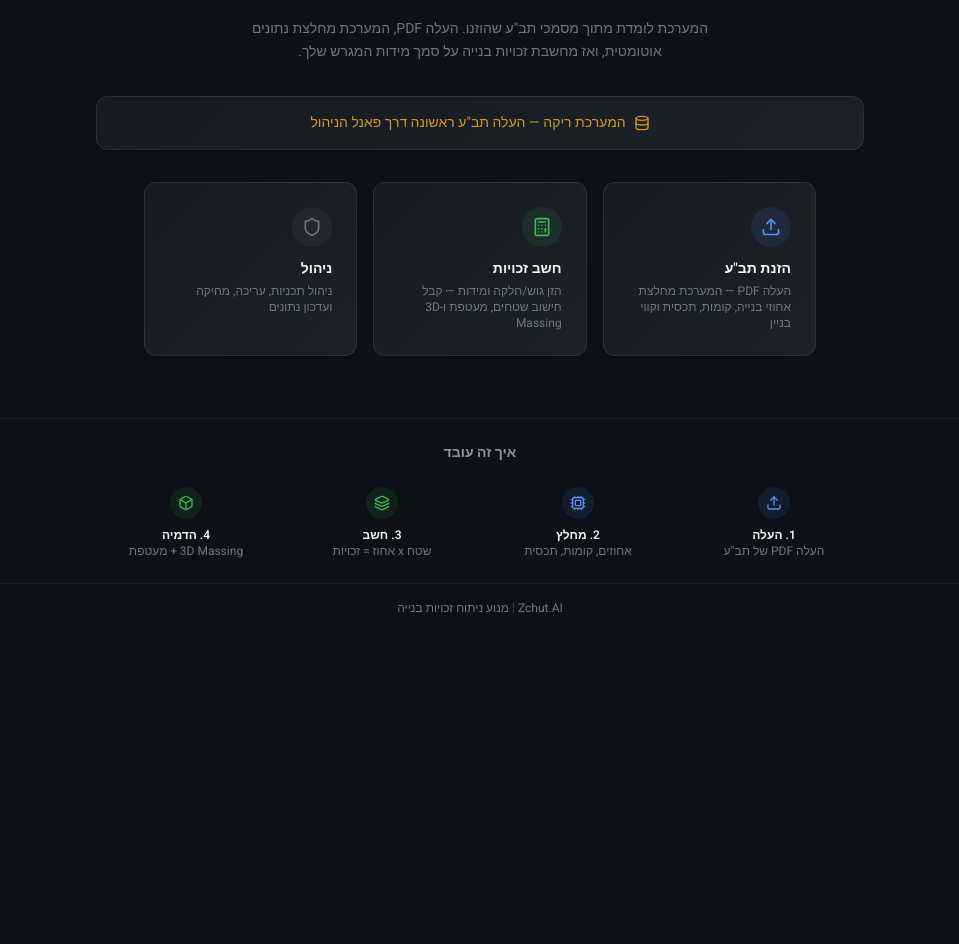
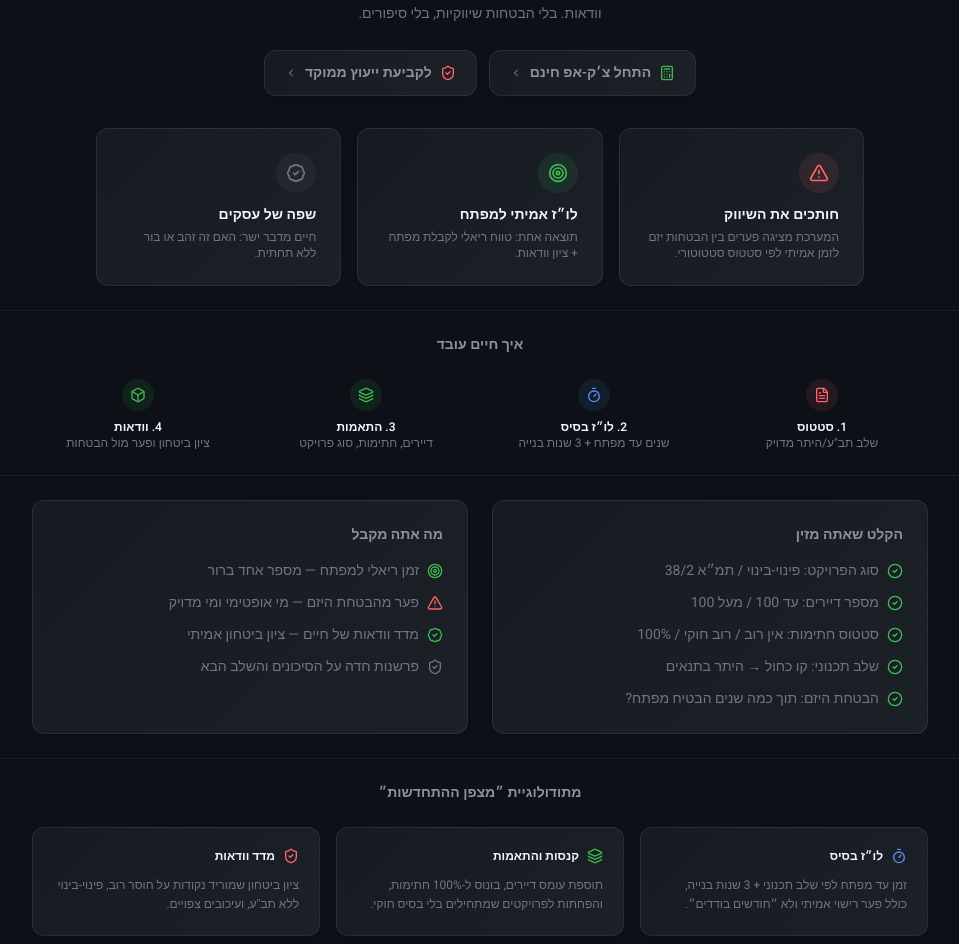
Before and after one commit to chaimfinn-prog/dedult, a Next.js app: page / in a window 1280 px wide. Shown: the part 168-1112 px from the top of the page, without its empty margins (160-1119 px from the left). Before the commit the page ends 800 px from the top, so only its background shows below. Built offline with nearby package versions, Linux system fonts and the light colour scheme.

Commit message:
Update home page for Haim checkup concept

```diff
--- a/src/app/page.tsx
+++ b/src/app/page.tsx
@@ -1,25 +1,18 @@
 'use client';
 
-import { useState, useEffect } from 'react';
 import { motion } from 'framer-motion';
 import {
-  Building2, Calculator, Shield, Upload, ChevronLeft,
-  Database, Cpu, Layers, Box,
+  Building2, Calculator, ShieldCheck, ChevronLeft,
+  Layers, Box, AlertTriangle, CheckCircle2, Target, Timer,
+  BadgeCheck, FileText, ArrowUpRight,
 } from 'lucide-react';
-import { getPlanCount } from '@/services/db';
 
 export default function Home() {
-  const [planCount, setPlanCount] = useState(0);
-
-  useEffect(() => {
-    getPlanCount().then(setPlanCount);
-  }, []);
-
   return (
     <div className="min-h-screen flex flex-col">
       {/* Hero */}
       <div className="flex-1 flex items-center justify-center p-6">
-        <div className="max-w-3xl w-full text-center">
+        <div className="max-w-4xl w-full text-center">
           <motion.div
             initial={{ opacity: 0, y: 20 }}
             animate={{ opacity: 1, y: 0 }}
@@ -31,97 +24,86 @@ export default function Home() {
                 <Building2 className="w-7 h-7 text-green" />
               </div>
               <div className="text-right">
-                <h1 className="text-3xl font-bold tracking-tight">Zchut.AI</h1>
-                <p className="text-xs text-foreground-muted tracking-widest uppercase">Zoning Intelligence Brain</p>
+                <h1 className="text-3xl font-bold tracking-tight">הצ׳ק-אפ של חיים</h1>
+                <p className="text-xs text-foreground-muted tracking-widest uppercase">Reality Check להתחדשות עירונית</p>
               </div>
             </div>
 
             <h2 className="text-xl md:text-2xl font-semibold text-foreground-secondary mb-3">
-              {'מנוע ניתוח זכויות בנייה'}
+              {'מחשבון היתכנות שמחזיר אותך למציאות'}
             </h2>
-            <p className="text-sm text-foreground-muted max-w-lg mx-auto mb-8 leading-relaxed">
-              {'המערכת לומדת מתוך מסמכי תב"ע שהוזנו. העלה PDF, המערכת מחלצת נתונים אוטומטית, ואז מחשבת זכויות בנייה על סמך מידות המגרש שלך.'}
+            <p className="text-sm text-foreground-muted max-w-2xl mx-auto mb-6 leading-relaxed">
+              {'חיים היועץ מנתח סטטוס סטטוטורי, חתימות, ניסיון יזמי ויעילות עירונית – ומוציא לו״ז אמיתי לקבלת מפתח + מדד וודאות. בלי הבטחות שיווקיות, בלי סיפורים.'}
             </p>
 
-            {/* Stats */}
-            {planCount > 0 && (
-              <motion.div
-                initial={{ opacity: 0, scale: 0.95 }}
-                animate={{ opacity: 1, scale: 1 }}
-                transition={{ delay: 0.3 }}
-                className="db-card p-3 inline-flex items-center gap-3 mb-8"
+            <div className="flex flex-col md:flex-row items-center justify-center gap-3 mb-8">
+              <a
+                href="/calculate"
+                className="db-card px-5 py-3 inline-flex items-center gap-2 text-sm font-semibold text-foreground-secondary hover:border-green/30 transition"
               >
-                <Database className="w-4 h-4 text-green" />
-                <span className="text-sm font-medium text-green">{planCount} {'תכניות במערכת'}</span>
-              </motion.div>
-            )}
-
-            {planCount === 0 && (
-              <motion.div
-                initial={{ opacity: 0, scale: 0.95 }}
-                animate={{ opacity: 1, scale: 1 }}
-                transition={{ delay: 0.3 }}
-                className="db-card p-4 mb-8 border border-[rgba(245,158,11,0.15)]"
+                <Calculator className="w-4 h-4 text-green" />
+                {'התחל צ׳ק-אפ חינם'}
+                <ChevronLeft className="w-3 h-3" />
+              </a>
+              <a
+                href="#cta"
+                className="db-card px-5 py-3 inline-flex items-center gap-2 text-sm font-semibold text-foreground-secondary hover:border-[rgba(248,81,73,0.35)] transition"
               >
-                <div className="flex items-center gap-2 justify-center text-sm text-gold">
-                  <Database className="w-4 h-4" />
-                  <span>{'המערכת ריקה — העלה תב"ע ראשונה דרך פאנל הניהול'}</span>
-                </div>
-              </motion.div>
-            )}
+                <ShieldCheck className="w-4 h-4 text-red-400" />
+                {'לקביעת ייעוץ ממוקד'}
+                <ChevronLeft className="w-3 h-3" />
+              </a>
+            </div>
 
             {/* Action Cards */}
-            <div className="grid grid-cols-1 md:grid-cols-3 gap-4 max-w-2xl mx-auto">
-              <motion.a
-                href="/admin"
+            <div className="grid grid-cols-1 md:grid-cols-3 gap-4 max-w-3xl mx-auto">
+              <motion.div
                 initial={{ opacity: 0, y: 20 }}
                 animate={{ opacity: 1, y: 0 }}
                 transition={{ delay: 0.2 }}
-                className="db-card p-6 hover:border-accent/30 transition-all group cursor-pointer text-right"
+                className="db-card p-6 hover:border-red-400/30 transition-all group text-right"
               >
-                <div className="w-10 h-10 rounded-xl bg-accent/10 flex items-center justify-center mb-3 group-hover:bg-accent/20 transition-colors">
-                  <Upload className="w-5 h-5 text-accent" />
+                <div className="w-10 h-10 rounded-xl bg-red-400/10 flex items-center justify-center mb-3 group-hover:bg-red-400/20 transition-colors">
+                  <AlertTriangle className="w-5 h-5 text-red-400" />
                 </div>
                 <h3 className="font-semibold text-sm mb-1 flex items-center gap-1">
-                  {'הזנת תב"ע'}
+                  {'חותכים את השיווק'}
                   <ChevronLeft className="w-3 h-3 opacity-0 group-hover:opacity-100 transition-opacity" />
                 </h3>
-                <p className="text-xs text-foreground-muted">{'העלה PDF — המערכת מחלצת אחוזי בנייה, קומות, תכסית וקווי בניין'}</p>
-              </motion.a>
+                <p className="text-xs text-foreground-muted">{'המערכת מציגה פערים בין הבטחות יזם לזמן אמיתי לפי סטטוס סטטוטורי.'}</p>
+              </motion.div>
 
-              <motion.a
-                href="/calculate"
+              <motion.div
                 initial={{ opacity: 0, y: 20 }}
                 animate={{ opacity: 1, y: 0 }}
                 transition={{ delay: 0.3 }}
-                className="db-card p-6 hover:border-green/30 transition-all group cursor-pointer text-right"
+                className="db-card p-6 hover:border-green/30 transition-all group text-right"
               >
                 <div className="w-10 h-10 rounded-xl bg-green/10 flex items-center justify-center mb-3 group-hover:bg-green/20 transition-colors">
-                  <Calculator className="w-5 h-5 text-green" />
+                  <Target className="w-5 h-5 text-green" />
                 </div>
                 <h3 className="font-semibold text-sm mb-1 flex items-center gap-1">
-                  {'חשב זכויות'}
+                  {'לו״ז אמיתי למפתח'}
                   <ChevronLeft className="w-3 h-3 opacity-0 group-hover:opacity-100 transition-opacity" />
                 </h3>
-                <p className="text-xs text-foreground-muted">{'הזן גוש/חלקה ומידות — קבל חישוב שטחים, מעטפת ו-3D Massing'}</p>
-              </motion.a>
+                <p className="text-xs text-foreground-muted">{'תוצאה אחת: טווח ריאלי לקבלת מפתח + ציון וודאות.'}</p>
+              </motion.div>
 
-              <motion.a
-                href="/admin"
+              <motion.div
                 initial={{ opacity: 0, y: 20 }}
                 animate={{ opacity: 1, y: 0 }}
                 transition={{ delay: 0.4 }}
-                className="db-card p-6 hover:border-[rgba(255,255,255,0.15)] transition-all group cursor-pointer text-right"
+                className="db-card p-6 hover:border-[rgba(255,255,255,0.15)] transition-all group text-right"
               >
                 <div className="w-10 h-10 rounded-xl bg-[rgba(255,255,255,0.04)] flex items-center justify-center mb-3 group-hover:bg-[rgba(255,255,255,0.08)] transition-colors">
-                  <Shield className="w-5 h-5 text-foreground-muted" />
+                  <BadgeCheck className="w-5 h-5 text-foreground-muted" />
                 </div>
                 <h3 className="font-semibold text-sm mb-1 flex items-center gap-1">
-                  {'ניהול'}
+                  {'שפה של עסקים'}
                   <ChevronLeft className="w-3 h-3 opacity-0 group-hover:opacity-100 transition-opacity" />
                 </h3>
-                <p className="text-xs text-foreground-muted">{'ניהול תכניות, עריכה, מחיקה ועדכון נתונים'}</p>
-              </motion.a>
+                <p className="text-xs text-foreground-muted">{'חיים מדבר ישר: האם זה זהב או בור ללא תחתית.'}</p>
+              </motion.div>
             </div>
           </motion.div>
         </div>
@@ -129,25 +111,25 @@ export default function Home() {
 
       {/* How it works */}
       <div className="border-t border-[rgba(255,255,255,0.06)] p-6">
-        <div className="max-w-3xl mx-auto">
-          <h3 className="text-sm font-semibold text-foreground-secondary text-center mb-6">איך זה עובד</h3>
+        <div className="max-w-4xl mx-auto">
+          <h3 className="text-sm font-semibold text-foreground-secondary text-center mb-6">איך חיים עובד</h3>
           <div className="grid grid-cols-1 md:grid-cols-4 gap-4 text-center text-xs">
             <div className="flex flex-col items-center gap-2">
-              <div className="w-8 h-8 rounded-lg bg-accent/10 flex items-center justify-center">
-                <Upload className="w-4 h-4 text-accent" />
+              <div className="w-8 h-8 rounded-lg bg-red-400/10 flex items-center justify-center">
+                <FileText className="w-4 h-4 text-red-400" />
               </div>
               <div>
-                <div className="font-semibold">1. העלה</div>
-                <div className="text-foreground-muted">{'העלה PDF של תב"ע'}</div>
+                <div className="font-semibold">1. סטטוס</div>
+                <div className="text-foreground-muted">{'שלב תב"ע/היתר מדויק'}</div>
               </div>
             </div>
             <div className="flex flex-col items-center gap-2">
               <div className="w-8 h-8 rounded-lg bg-accent/10 flex items-center justify-center">
-                <Cpu className="w-4 h-4 text-accent" />
+                <Timer className="w-4 h-4 text-accent" />
               </div>
               <div>
-                <div className="font-semibold">2. מחלץ</div>
-                <div className="text-foreground-muted">{'אחוזים, קומות, תכסית'}</div>
+                <div className="font-semibold">2. לו״ז בסיס</div>
+                <div className="text-foreground-muted">{'שנים עד מפתח + 3 שנות בנייה'}</div>
               </div>
             </div>
             <div className="flex flex-col items-center gap-2">
@@ -155,8 +137,8 @@ export default function Home() {
                 <Layers className="w-4 h-4 text-green" />
               </div>
               <div>
-                <div className="font-semibold">3. חשב</div>
-                <div className="text-foreground-muted">{'שטח x אחוז = זכויות'}</div>
+                <div className="font-semibold">3. התאמות</div>
+                <div className="text-foreground-muted">{'דיירים, חתימות, סוג פרויקט'}</div>
               </div>
             </div>
             <div className="flex flex-col items-center gap-2">
@@ -164,19 +146,132 @@ export default function Home() {
                 <Box className="w-4 h-4 text-green" />
               </div>
               <div>
-                <div className="font-semibold">4. הדמיה</div>
-                <div className="text-foreground-muted">{'3D Massing + מעטפת'}</div>
+                <div className="font-semibold">4. וודאות</div>
+                <div className="text-foreground-muted">{'ציון ביטחון ופער מול הבטחות'}</div>
               </div>
             </div>
           </div>
         </div>
       </div>
 
+      {/* Inputs + Outputs */}
+      <div className="border-t border-[rgba(255,255,255,0.06)] p-6">
+        <div className="max-w-4xl mx-auto grid grid-cols-1 md:grid-cols-2 gap-6">
+          <div className="db-card p-6 text-right">
+            <h3 className="text-sm font-semibold text-foreground-secondary mb-4">הקלט שאתה מזין</h3>
+            <ul className="space-y-3 text-sm text-foreground-muted">
+              <li className="flex items-center gap-2">
+                <CheckCircle2 className="w-4 h-4 text-green" />
+                {'סוג הפרויקט: פינוי-בינוי / תמ״א 38/2'}
+              </li>
+              <li className="flex items-center gap-2">
+                <CheckCircle2 className="w-4 h-4 text-green" />
+                {'מספר דיירים: עד 100 / מעל 100'}
+              </li>
+              <li className="flex items-center gap-2">
+                <CheckCircle2 className="w-4 h-4 text-green" />
+                {'סטטוס חתימות: אין רוב / רוב חוקי / 100%'}
+              </li>
+              <li className="flex items-center gap-2">
+                <CheckCircle2 className="w-4 h-4 text-green" />
+                {'שלב תכנוני: קו כחול → היתר בתנאים'}
+              </li>
+              <li className="flex items-center gap-2">
+                <CheckCircle2 className="w-4 h-4 text-green" />
+                {'הבטחת היזם: תוך כמה שנים הבטיח מפתח?'}
+              </li>
+            </ul>
+          </div>
+          <div className="db-card p-6 text-right">
+            <h3 className="text-sm font-semibold text-foreground-secondary mb-4">מה אתה מקבל</h3>
+            <ul className="space-y-3 text-sm text-foreground-muted">
+              <li className="flex items-center gap-2">
+                <Target className="w-4 h-4 text-green" />
+                {'זמן ריאלי למפתח — מספר אחד ברור'}
+              </li>
+              <li className="flex items-center gap-2">
+                <AlertTriangle className="w-4 h-4 text-red-400" />
+                {'פער מהבטחת היזם — מי אופטימי ומי מדויק'}
+              </li>
+              <li className="flex items-center gap-2">
+                <BadgeCheck className="w-4 h-4 text-green" />
+                {'מדד וודאות של חיים — ציון ביטחון אמיתי'}
+              </li>
+              <li className="flex items-center gap-2">
+                <ShieldCheck className="w-4 h-4 text-foreground-muted" />
+                {'פרשנות חדה על הסיכונים והשלב הבא'}
+              </li>
+            </ul>
+          </div>
+        </div>
+      </div>
+
+      {/* Methodology */}
+      <div className="border-t border-[rgba(255,255,255,0.06)] p-6">
+        <div className="max-w-4xl mx-auto">
+          <h3 className="text-sm font-semibold text-foreground-secondary text-center mb-6">מתודולוגיית ״מצפן ההתחדשות״</h3>
+          <div className="grid grid-cols-1 md:grid-cols-3 gap-4 text-right text-xs">
+            <div className="db-card p-5">
+              <div className="flex items-center gap-2 mb-3">
+                <Timer className="w-4 h-4 text-accent" />
+                <span className="font-semibold">לו״ז בסיס</span>
+              </div>
+              <p className="text-foreground-muted leading-relaxed">
+                {'זמן עד מפתח לפי שלב תכנוני + 3 שנות בנייה, כולל פער רישוי אמיתי ולא ״חודשים בודדים״.'}
+              </p>
+            </div>
+            <div className="db-card p-5">
+              <div className="flex items-center gap-2 mb-3">
+                <Layers className="w-4 h-4 text-green" />
+                <span className="font-semibold">קנסות והתאמות</span>
+              </div>
+              <p className="text-foreground-muted leading-relaxed">
+                {'תוספת עומס דיירים, בונוס ל-100% חתימות, והפחתות לפרויקטים שמתחילים בלי בסיס חוקי.'}
+              </p>
+            </div>
+            <div className="db-card p-5">
+              <div className="flex items-center gap-2 mb-3">
+                <ShieldCheck className="w-4 h-4 text-red-400" />
+                <span className="font-semibold">מדד וודאות</span>
+              </div>
+              <p className="text-foreground-muted leading-relaxed">
+                {'ציון ביטחון שמוריד נקודות על חוסר רוב, פינוי-בינוי ללא תב"ע, ועיכובים צפויים.'}
+              </p>
+            </div>
+          </div>
+        </div>
+      </div>
+
+      {/* CTA */}
+      <div id="cta" className="border-t border-[rgba(255,255,255,0.06)] p-6">
+        <div className="max-w-4xl mx-auto db-card p-6 text-right">
+          <div className="flex flex-col md:flex-row items-start md:items-center justify-between gap-4">
+            <div>
+              <h3 className="text-lg font-semibold">רוצה לדעת איפה המוקשים בחוזה?</h3>
+              <p className="text-sm text-foreground-muted mt-2">
+                {'אל תחתום על עסקה של מיליונים על עיוור. בפגישת ייעוץ של 45 דקות ננתח חוזה, שלב סטטוטורי וסיכונים.'}
+              </p>
+              <div className="flex items-center gap-2 text-sm text-foreground-muted mt-3">
+                <CheckCircle2 className="w-4 h-4 text-green" />
+                {'עלות הפגישה: 3,000 ש״ח'}
+              </div>
+            </div>
+            <a
+              href="https://example.com"
+              className="inline-flex items-center gap-2 px-5 py-3 rounded-lg bg-red-500/20 border border-red-500/40 text-sm font-semibold text-red-200 hover:bg-red-500/30 transition"
+            >
+              {'קבע פגישה ותשלום'}
+              <ArrowUpRight className="w-4 h-4" />
+            </a>
+          </div>
+        </div>
+      </div>
+
       {/* Footer */}
       <div className="border-t border-[rgba(255,255,255,0.06)] p-4 text-center text-xs text-foreground-muted">
-        <span>Zchut.AI </span>
+        <span>{'הצ׳ק-אפ של חיים'} </span>
         <span className="opacity-50">|</span>
-        <span> {'מנוע ניתוח זכויות בנייה'}</span>
+        <span> {'מחשבון היתכנות להתחדשות עירונית'}</span>
       </div>
     </div>
   );
```
